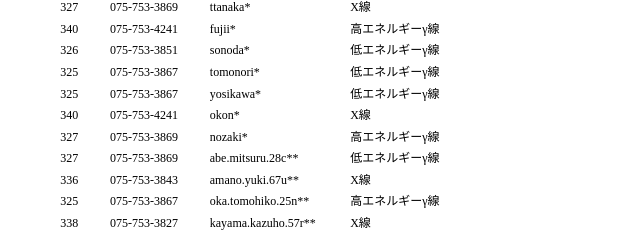
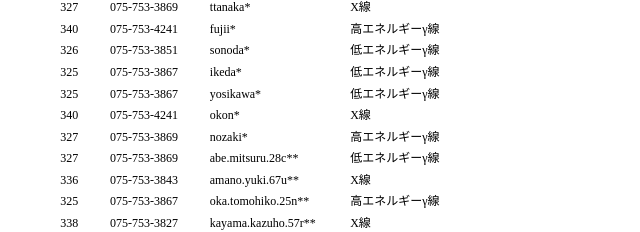
Before and after one commit to crwebpage/html, a plain HTML site: page member.html in a window 1280 px wide. Shown: the part 242-474 px from the top of the page, 367-1007 px from the left. Drawn offline with Linux system fonts and the light colour scheme.

Commit message:
update member list

```diff
--- a/member.html
+++ b/member.html
@@ -161,7 +161,7 @@
 				  <td>Ikeda Tomonori</td>
 				  <td>325</td>
 				  <td>075-753-3867</td>
-				  <td>tomonori*</td>
+				  <td>ikeda*</td>
 				  <td>低エネルギーγ線</td>
 				</tr>
 
```
